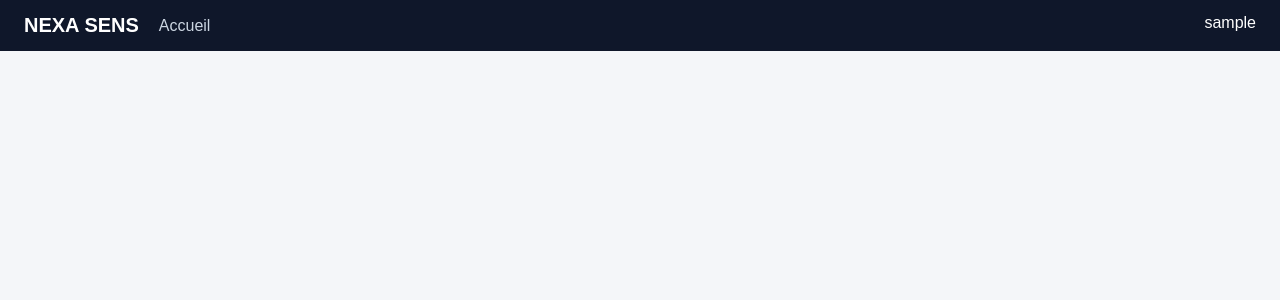
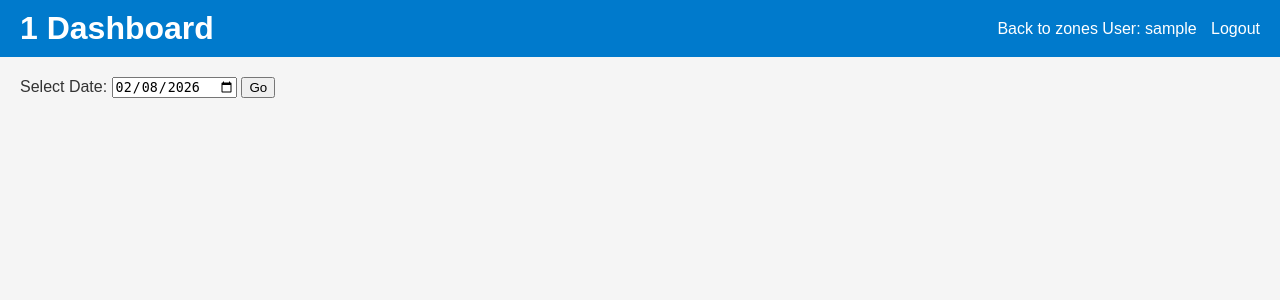
Before and after one commit to INAL3100/cloud-iot-server, a Flask app: page /zone/1 in a window 1280 px wide. Shown: the top 300 px of the page. Run offline with Flask 3, Linux system fonts and the light colour scheme; the visitor is signed in with stand-in values (Sample User, id 1); data that the repository does not hold is empty.

Commit message:
update server

```diff
--- a/server.py
+++ b/server.py
@@ -1,111 +1,292 @@
-from flask import Flask, render_template, request, redirect, session, jsonify
+from datetime import datetime
 import sqlite3
-from werkzeug.security import generate_password_hash, check_password_hash
-import paho.mqtt.client as mqtt
-import threading, time
+
+from flask import Flask, redirect, render_template, request, session
+from werkzeug.security import check_password_hash, generate_password_hash
 
 app = Flask(__name__)
-app.secret_key = "supersecretkey"
+app.secret_key = "nexa_sens_secret"
 
-DB = "database.db"
+API_KEY = "NEXA_SENS_DEVICE_KEY"
 
-# ---------- DB ----------
-def get_db():
-    conn = sqlite3.connect(DB)
-    conn.row_factory = sqlite3.Row
-    return conn
+# -----------------------------
+# ZONES & SENSOR MAPPING
+# -----------------------------
+ZONES = ["Zone 1", "Zone 2", "Zone 3"]
+SENSOR_ZONES = {
+    "SENSOR_1": "Zone 1",
+    "SENSOR_2": "Zone 2",
+    "SENSOR_3": "Zone 3",
+}
 
-# ---------- AUTH ----------
-def login_required(f):
-    from functools import wraps
-    @wraps(f)
-    def wrap(*args, **kwargs):
-        if "user_id" not in session:
-            return redirect("/login")
-        return f(*args, **kwargs)
-    return wrap
+# -----------------------------
+# DATABASE
+# -----------------------------
+conn = sqlite3.connect("sensors.db", check_same_thread=False)
+cursor = conn.cursor()
 
-# ---------- ROUTES ----------
+cursor.execute(
+    """
+    CREATE TABLE IF NOT EXISTS readings (
+        id INTEGER PRIMARY KEY AUTOINCREMENT,
+        zone TEXT,
+        sensor_id TEXT,
+        date TEXT,
+        time TEXT,
+        value REAL,
+        machine_status TEXT
+    )
+    """
+)
+
+cursor.execute(
+    """
+    CREATE TABLE IF NOT EXISTS users (
+        id INTEGER PRIMARY KEY AUTOINCREMENT,
+        username TEXT UNIQUE,
+        password TEXT,
+        role TEXT
+    )
+    """
+)
+
+cursor.execute(
+    """
+    CREATE TABLE IF NOT EXISTS user_zones (
+        user_id INTEGER,
+        zone TEXT
+    )
+    """
+)
+
+# Keep user-zone links unique so one engineer sees each zone only once.
+cursor.execute(
+    """
+    CREATE UNIQUE INDEX IF NOT EXISTS idx_user_zone_unique
+    ON user_zones(user_id, zone)
+    """
+)
+
+# Remove old duplicated rows (if they already existed).
+cursor.execute(
+    """
+    DELETE FROM user_zones
+    WHERE rowid NOT IN (
+        SELECT MIN(rowid)
+        FROM user_zones
+        GROUP BY user_id, zone
+    )
+    """
+)
+
+conn.commit()
+
+# -----------------------------
+# CREATE DEMO USERS
+# -----------------------------
+def create_demo_users():
+    users = [
+        ("manager", "1234", "manager"),
+        ("eng1", "1234", "engineer"),
+        ("eng2", "1234", "engineer"),
+        ("eng3", "1234", "engineer"),
+    ]
+
+    for username, plain_password, role in users:
+        cursor.execute(
+            "INSERT OR IGNORE INTO users VALUES (NULL, ?, ?, ?)",
+            (username, generate_password_hash(plain_password), role),
+        )
+
+    conn.commit()
+
+    cursor.execute("SELECT id, username FROM users")
+    for user_id, username in cursor.fetchall():
+        if username == "eng1":
+            cursor.execute(
+                "INSERT OR IGNORE INTO user_zones VALUES (?, ?)", (user_id, "Zone 1")
+            )
+        elif username == "eng2":
+            cursor.execute(
+                "INSERT OR IGNORE INTO user_zones VALUES (?, ?)", (user_id, "Zone 2")
+            )
+        elif username == "eng3":
+            cursor.execute(
+                "INSERT OR IGNORE INTO user_zones VALUES (?, ?)", (user_id, "Zone 3")
+            )
+
+    conn.commit()
+
+
+create_demo_users()
+
+
+# -----------------------------
+# HELPERS
+# -----------------------------
+def get_user_zones(user_id):
+    """Return each assigned zone once, sorted by name."""
+    cursor.execute(
+        "SELECT DISTINCT zone FROM user_zones WHERE user_id=? ORDER BY zone", (user_id,)
+    )
+    return [row[0] for row in cursor.fetchall()]
+
+
+# -----------------------------
+# LOGIN / LOGOUT
+# -----------------------------
 @app.route("/login", methods=["GET", "POST"])
 def login():
     if request.method == "POST":
-        u = request.form["username"]
-        p = request.form["password"]
+        username = request.form["username"]
+        password = request.form["password"]
 
-        db = get_db()
-        user = db.execute(
-            "SELECT * FROM users WHERE username=?",
-            (u,)
-        ).fetchone()
+        cursor.execute("SELECT id, password, role FROM users WHERE username=?", (username,))
+        user = cursor.fetchone()
 
-        if user and check_password_hash(user["password"], p):
-            session["user_id"] = user["id"]
-            session["username"] = user["username"]
-            return redirect("/index")
+        if user and check_password_hash(user[1], password):
+            session["user_id"] = user[0]
+            session["username"] = username
+            session["role"] = user[2]
+            return redirect("/")
+
+        return render_template("login.html", error="Invalid credentials")
 
     return render_template("login.html")
+
 
 @app.route("/logout")
 def logout():
     session.clear()
     return redirect("/login")
 
-@app.route("/index")
-@login_required
+
+# -----------------------------
+# SETTINGS PAGE
+# -----------------------------
+@app.route("/settings", methods=["GET", "POST"])
+def settings():
+    if "user_id" not in session:
+        return redirect("/login")
+
+    if request.method == "POST":
+        new_username = request.form["username"].strip()
+        new_password = request.form["password"]
+
+        if not new_username or not new_password:
+            return render_template(
+                "settings.html", message="Username and password are required."
+            )
+
+        try:
+            cursor.execute(
+                "UPDATE users SET username=?, password=? WHERE id=?",
+                (new_username, generate_password_hash(new_password), session["user_id"]),
+            )
+            conn.commit()
+            session["username"] = new_username
+            return render_template("settings.html", message="Changes saved successfully.")
+        except sqlite3.IntegrityError:
+            return render_template(
+                "settings.html", message="That username is already in use."
+            )
+
+    return render_template("settings.html", message="")
+
+
+# -----------------------------
+# RECEIVE SENSOR DATA
+# -----------------------------
+@app.route("/data", methods=["POST"])
+def receive_data():
+    if request.headers.get("X-API-KEY") != API_KEY:
+        return "Unauthorized", 401
+
+    sensor_id = request.form.get("sensor_id")
+    value_text = request.form.get("value")
+
+    if not sensor_id or sensor_id not in SENSOR_ZONES:
+        return "Invalid sensor_id", 400
+
+    try:
+        value = float(value_text)
+    except (TypeError, ValueError):
+        return "Invalid value", 400
+
+    zone = SENSOR_ZONES[sensor_id]
+    now = datetime.now()
+    date = now.strftime("%Y-%m-%d")
+    time_ = now.strftime("%H:%M:%S")
+
+    cursor.execute(
+        "SELECT value, machine_status FROM readings WHERE sensor_id=? ORDER BY id DESC LIMIT 1",
+        (sensor_id,),
+    )
+    last_row = cursor.fetchone()
+    last_value, last_status = last_row if last_row else (None, "OFF")
+
+    if value > 40:
+        status = "OFF"
+    elif last_value is not None and last_value < 25 and value < 25:
+        status = "ON"
+    else:
+        status = last_status
+
+    cursor.execute(
+        "INSERT INTO readings VALUES (NULL, ?, ?, ?, ?, ?, ?)",
+        (zone, sensor_id, date, time_, value, status),
+    )
+    conn.commit()
+    return "OK", 200
+
+
+# -----------------------------
+# DASHBOARD
+# -----------------------------
+@app.route("/")
 def index():
-    db = get_db()
-    zones = db.execute("SELECT * FROM zones").fetchall()
+    if "user_id" not in session:
+        return redirect("/login")
+
+    if session["role"] == "manager":
+        zones = ZONES
+    else:
+        zones = get_user_zones(session["user_id"])
+
     return render_template("index.html", zones=zones)
 
-@app.route("/zone/<int:zone_id>")
-@login_required
-def zone(zone_id):
-    db = get_db()
-    zone = db.execute("SELECT * FROM zones WHERE id=?", (zone_id,)).fetchone()
-    return render_template("zone.html", zone=zone)
 
-@app.route("/settings", methods=["GET", "POST"])
-@login_required
-def settings():
-    if request.method == "POST":
-        new_pw = generate_password_hash(request.form["password"])
-        db = get_db()
-        db.execute(
-            "UPDATE users SET password=? WHERE id=?",
-            (new_pw, session["user_id"])
-        )
-        db.commit()
-        return redirect("/index")
+@app.route("/zone/<zone_name>")
+def zone_page(zone_name):
+    if "user_id" not in session:
+        return redirect("/login")
 
-    return render_template("settings.html")
+    if session["role"] != "manager" and zone_name not in get_user_zones(session["user_id"]):
+        return "Access denied", 403
 
-# ---------- LIVE DATA ----------
-latest_data = {}
+    selected_date = request.args.get("date") or datetime.now().strftime("%Y-%m-%d")
 
-@app.route("/api/readings")
-@login_required
-def api_readings():
-    return jsonify(latest_data)
+    cursor.execute(
+        """
+        SELECT sensor_id, date, time, value, machine_status
+        FROM readings
+        WHERE zone=? AND date=?
+        ORDER BY time
+        """,
+        (zone_name, selected_date),
+    )
+    rows = cursor.fetchall()
 
-# ---------- MQTT ----------
-def on_message(client, userdata, msg):
-    payload = msg.payload.decode()
-    sensor, value = payload.split(",")
+    data = {}
+    for sensor_id, date, time_, value, machine_status in rows:
+        if sensor_id not in data:
+            data[sensor_id] = []
+        data[sensor_id].append((date, time_, value, machine_status))
 
-    latest_data[sensor] = {
-        "value": value,
-        "time": time.strftime("%H:%M:%S"),
-        "status": "ON"
-    }
+    return render_template(
+        "zone.html", zone=zone_name, data=data, selected_date=selected_date
+    )
 
-def mqtt_loop():
-    client = mqtt.Client()
-    client.on_message = on_message
-    client.connect("localhost", 1883)
-    client.subscribe("nexa/sensors/#")
-    client.loop_forever()
-
-threading.Thread(target=mqtt_loop, daemon=True).start()
 
 if __name__ == "__main__":
     app.run(debug=True)
--- a/static/PRO.css
+++ b/static/PRO.css
@@ -1,85 +1,62 @@
-* { box-sizing: border-box; font-family: Arial; }
-
-body { margin: 0; background: #f4f6f9; }
-
-/* HEADER */
-.topbar {
-  display: flex;
-  justify-content: space-between;
-  background: #0f172a;
-  color: white;
-  padding: 14px 24px;
-}
-.topbar-left { display: flex; gap: 20px; align-items: center; }
-.brand { font-size: 20px; font-weight: bold; }
-.nav-link { color: #cbd5e1; text-decoration: none; }
-.nav-link:hover { color: #3b82f6; }
-
-.user-menu { position: relative; cursor: pointer; }
-.dropdown {
-  display: none;
-  position: absolute;
-  right: 0;
-  background: white;
-}
-.user-menu:hover .dropdown { display: block; }
-.dropdown a {
-  display: block;
-  padding: 10px;
-  color: black;
-  text-decoration: none;
-}
-.dropdown a:hover { background: #e5e7eb; }
-
-/* ZONES */
-.zones {
-  display: grid;
-  grid-template-columns: repeat(3, 1fr);
-  gap: 20px;
-  padding: 24px;
-}
-.zone {
-  background: white;
-  padding: 20px;
-  border-left: 6px solid #3b82f6;
-  border-radius: 8px;
-  text-decoration: none;
-  color: black;
+body {
+    font-family: Arial, sans-serif;
+    margin: 0;
+    padding: 0;
+    background: #f5f5f5;
+    color: #333;
 }
 
-/* TABLE */
-.table-wrap { padding: 24px; }
-table {
-  width: 100%;
-  border-collapse: collapse;
-  background: white;
-}
-thead {
-  background: #1f2937;
-  color: white;
-}
-th, td {
-  padding: 12px;
-  text-align: center;
-}
-tbody tr:nth-child(even) {
-  background: #f1f5f9;
+header {
+    background: #007acc;
+    color: white;
+    padding: 10px 20px;
+    display: flex;
+    justify-content: space-between;
+    align-items: center;
 }
 
-/* FORMS */
-.center { display: flex; justify-content: center; align-items: center; height: 100vh; }
-.card {
-  background: white;
-  padding: 30px;
-  border-radius: 8px;
+header h1 {
+    margin: 0;
 }
-input, button {
-  width: 100%;
-  margin-top: 10px;
-  padding: 10px;
+
+header a {
+    color: white;
+    text-decoration: none;
+    margin-left: 10px;
 }
-button {
-  background: #3b82f6;
-  color: white;
-  border: none;
+
+main {
+    padding: 20px;
 }
+
+h2, h3 {
+    margin-top: 20px;
+}
+
+ul {
+    list-style: none;
+    padding-left: 0;
+}
+
+ul li {
+    margin-bottom: 10px;
+}
+
+table {
+    border-collapse: collapse;
+    width: 100%;
+    margin-top: 10px;
+}
+
+table, th, td {
+    border: 1px solid #ccc;
+}
+
+th, td {
+    padding: 5px;
+    text-align: left;
+}
+
+.error {
+    color: red;
+}
--- a/templates/zone.html
+++ b/templates/zone.html
@@ -1,26 +1,52 @@
 <!DOCTYPE html>
-<html>
+<html lang="en">
 <head>
-  <link rel="stylesheet" href="/static/PRO.css">
+    <meta charset="UTF-8">
+    <title>{{ zone }} Data</title>
+    <link rel="stylesheet" href="/static/PRO.css">
 </head>
 <body>
+    <header>
+        <h1>{{ zone }} Dashboard</h1>
+        <div>
+            <a href="/">Back to zones</a>
+            <span>User: {{ session.username }}</span>
+            <a href="/logout">Logout</a>
+        </div>
+    </header>
 
-<header class="topbar">
-  <div class="topbar-left">
-    <div class="brand">NEXA SENS</div>
-    <a href="/index" class="nav-link">Accueil</a>
-  </div>
-  <div class="topbar-right">
-    <div class="user-menu">{{ session['username'] }}
-      <div class="dropdown">
-        <a href="/settings">Settings</a>
-        <a href="/logout">Logout</a>
-      </div>
-    </div>
-  </div>
-</header>
+    <main>
+        <form method="get">
+            <label for="date">Select Date:</label>
+            <input type="date" id="date" name="date" value="{{ selected_date }}">
+            <button type="submit">Go</button>
+        </form>
 
-<h2 class="page-title">{{ zone.name }}</h2>
-
+        {% for sensor, records in data.items() %}
+        <section>
+            <h3>{{ sensor }}</h3>
+            <table>
+                <thead>
+                    <tr>
+                        <th>Date</th>
+                        <th>Time</th>
+                        <th>Value</th>
+                        <th>Status</th>
+                    </tr>
+                </thead>
+                <tbody>
+                {% for date, time, value, status in records %}
+                    <tr>
+                        <td>{{ date }}</td>
+                        <td>{{ time }}</td>
+                        <td>{{ value }}</td>
+                        <td>{{ status }}</td>
+                    </tr>
+                {% endfor %}
+                </tbody>
+            </table>
+        </section>
+        {% endfor %}
+    </main>
 </body>
 </html>
```
Also changed, not shown: templates/index.html (+14 -53 lines), templates/login.html (+18 -11 lines), templates/settings.html (+23 -23 lines).
